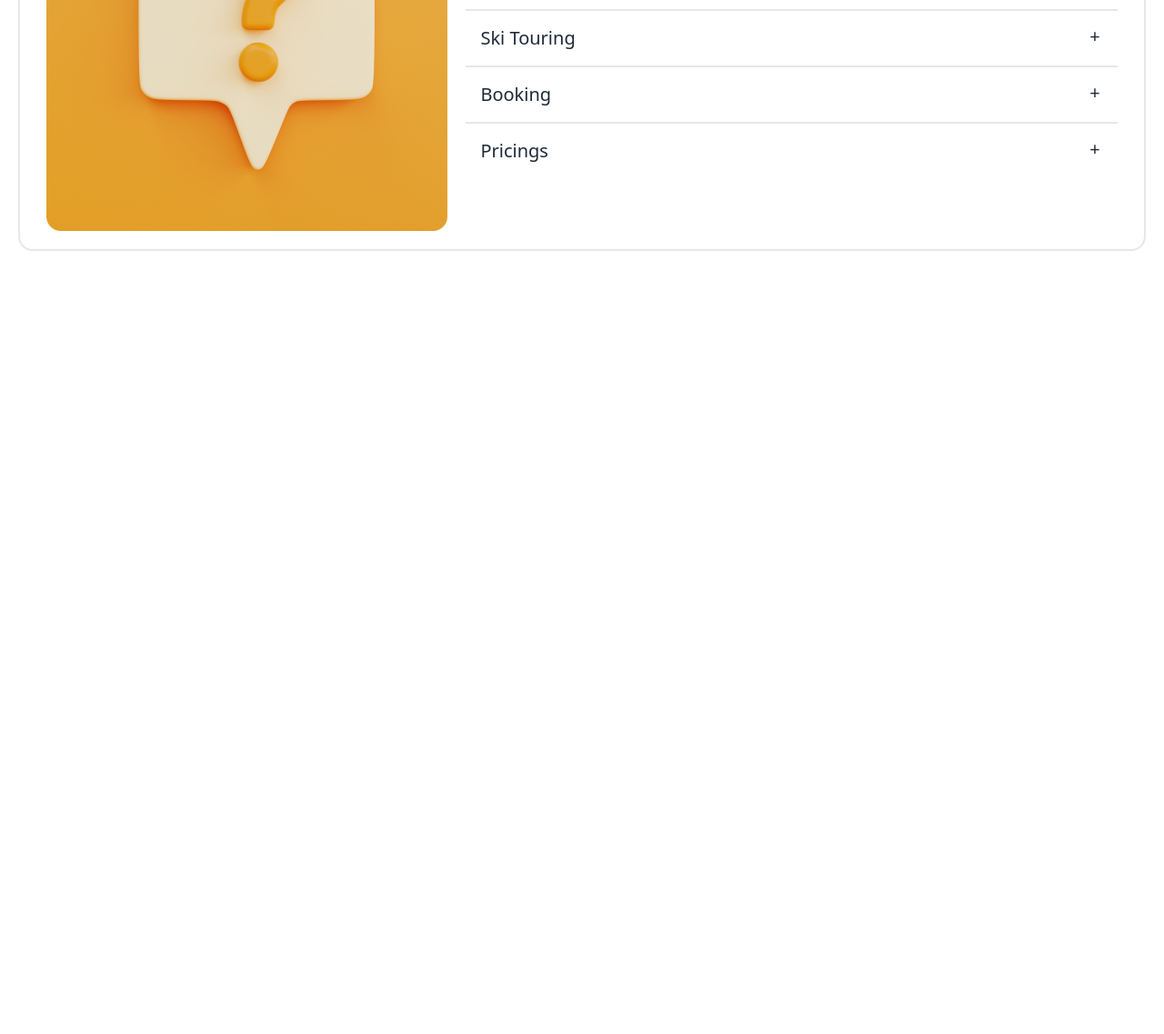
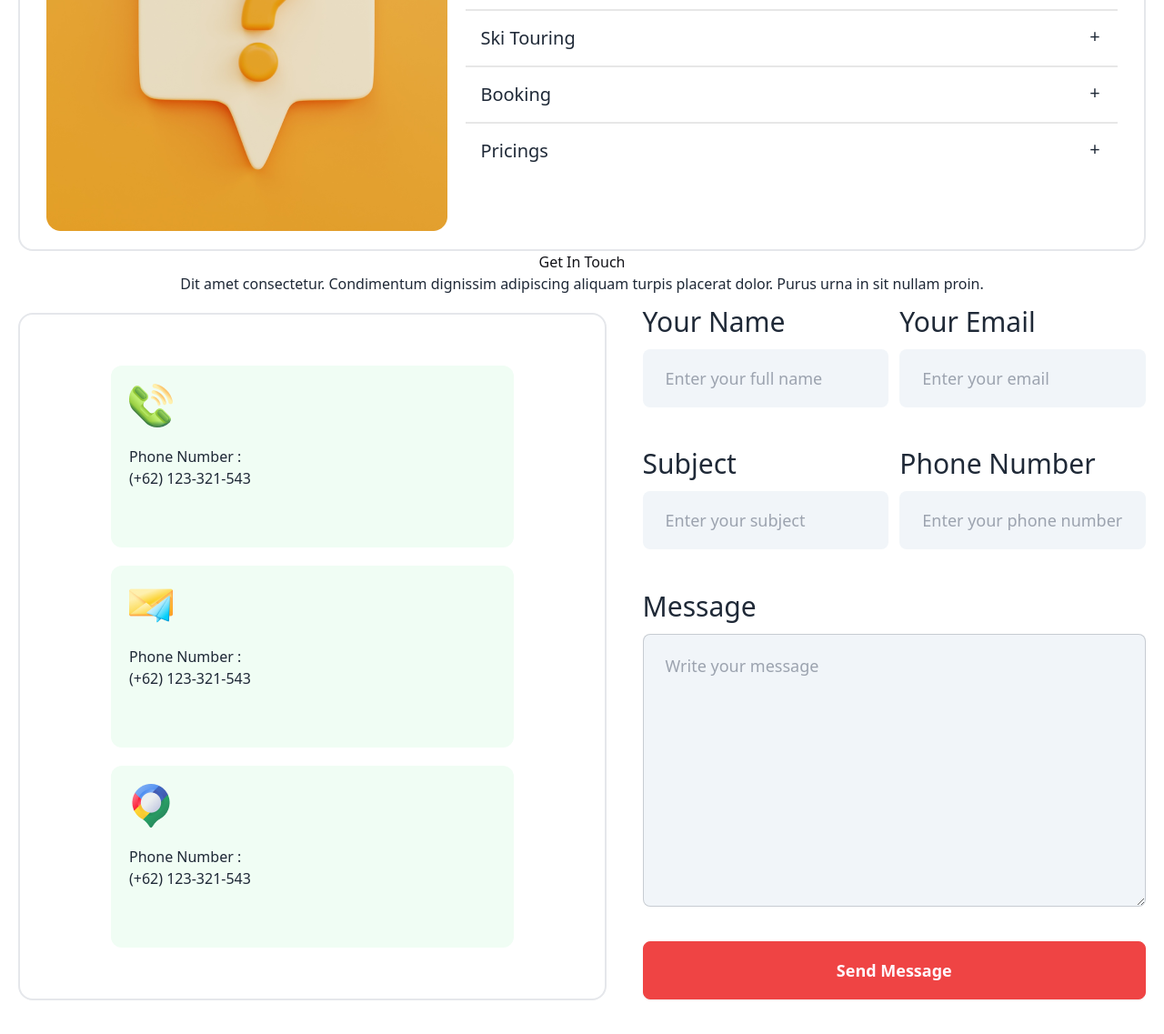
Before and after one commit to bidhanroy578/b9-a3, a plain HTML site: page index.html in a window 1280 px wide. Shown: the part 3568-4705 px from the top of the page at 91% size. Before the commit the page ends 3844 px from the top, so only its background shows below. Drawn offline with nearby package versions, Linux system fonts and the light colour scheme.

Commit message:
get in toouch section done

```diff
--- a/css/style.css
+++ b/css/style.css
@@ -13,7 +13,12 @@
 
 
 @layer components {
-        {}
+       .p-fnt {
+
+        text-align: center;
+        padding-left: 20px;
+        padding-right: 20px;
+       }
 }
 
 /*
--- a/index.html
+++ b/index.html
@@ -427,12 +427,18 @@
             <hr>
 
             <!-- accordion here  -->
-            <div class="ml-5 mr-5 mt-5 p-5 flex flex-col lg:flex-row flex-1 justify-center  gap-5 border border-2 rounded-2xl">
+            <div
+                class="ml-5 mr-5 mt-5 p-5 flex flex-col lg:flex-row flex-1 justify-center  gap-5 border border-2 rounded-2xl">
                 <div>
                     <img src="/Images/11.png" alt="" class="w-full ">
                 </div>
                 <div>
-                    <div class="collapse collapse-plus " style="border-top: 2px solid rgba(19, 19, 24, 0.10); border-radius: 0;">
+
+                    <!-- questions here  -->
+
+
+                    <div class="collapse collapse-plus "
+                        style="border-top: 2px solid rgba(19, 19, 24, 0.10); border-radius: 0;">
                         <input type="radio" name="my-accordion-3" checked="checked" />
                         <div class="collapse-title text-xl font-medium">
                             Our Equipment
@@ -442,7 +448,8 @@
                                 magna.</p>
                         </div>
                     </div>
-                    <div class="collapse collapse-plus " style="border-top: 2px solid rgba(19, 19, 24, 0.10); border-radius: 0;">
+                    <div class="collapse collapse-plus "
+                        style="border-top: 2px solid rgba(19, 19, 24, 0.10); border-radius: 0;">
                         <input type="radio" name="my-accordion-3" />
                         <div class="collapse-title text-xl font-medium">
                             Hockey Training
@@ -451,7 +458,8 @@
                             <p>Lorem ipsum dolor sit amet consectetur adipisicing elit. Molestiae, quidem.</p>
                         </div>
                     </div>
-                    <div class="collapse collapse-plus " style="border-top: 2px solid rgba(19, 19, 24, 0.10); border-radius: 0;">
+                    <div class="collapse collapse-plus "
+                        style="border-top: 2px solid rgba(19, 19, 24, 0.10); border-radius: 0;">
                         <input type="radio" name="my-accordion-3" />
                         <div class="collapse-title text-xl font-medium">
                             Private Lessons
@@ -460,7 +468,8 @@
                             <p>Lorem ipsum dolor sit amet consectetur, adipisicing elit. Illo, vitae.</p>
                         </div>
                     </div>
-                    <div class="collapse collapse-plus " style="border-top: 2px solid rgba(19, 19, 24, 0.10); border-radius: 0;">
+                    <div class="collapse collapse-plus "
+                        style="border-top: 2px solid rgba(19, 19, 24, 0.10); border-radius: 0;">
                         <input type="radio" name="my-accordion-3" />
                         <div class="collapse-title text-xl font-medium">
                             Ski Touring
@@ -469,7 +478,8 @@
                             <p>Lorem ipsum dolor sit amet consectetur, adipisicing elit. Illo, vitae.</p>
                         </div>
                     </div>
-                    <div class="collapse collapse-plus " style="border-top: 2px solid rgba(19, 19, 24, 0.10); border-radius: 0;">
+                    <div class="collapse collapse-plus "
+                        style="border-top: 2px solid rgba(19, 19, 24, 0.10); border-radius: 0;">
                         <input type="radio" name="my-accordion-3" />
                         <div class="collapse-title text-xl font-medium">
                             Booking
@@ -478,7 +488,8 @@
                             <p>Lorem ipsum dolor sit amet consectetur, adipisicing elit. Illo, vitae.</p>
                         </div>
                     </div>
-                    <div class="collapse collapse-plus " style="border-top: 2px solid rgba(19, 19, 24, 0.10); border-radius: 0;">
+                    <div class="collapse collapse-plus "
+                        style="border-top: 2px solid rgba(19, 19, 24, 0.10); border-radius: 0;">
                         <input type="radio" name="my-accordion-3" />
                         <div class="collapse-title text-xl font-medium">
                             Pricings
@@ -490,6 +501,99 @@
                     <div></div>
                 </div>
         </section>
+
+        <!-- get in touch section here  -->
+
+        <section>
+            <div>
+                <h3 class="h-fnt">Get In Touch</h3>
+                <p class="p-fnt">Dit amet consectetur. Condimentum dignissim adipiscing aliquam turpis placerat dolor.
+                    Purus urna in
+                    sit nullam proin. </p>
+            </div>
+            <div class="flex flex-col lg:flex-row flex-1">
+
+
+                <div class="items-center lg:w-full border border-2 p-5 rounded-2xl m-5 lg:px-20 lg:py-14">
+
+                    <div class="ml-5 mr-5  mb-5 ">
+                        <div class=" bg-green-50 rounded-xl p-5 lg:h-[200px]">
+                            <div>
+                                <img src="/Images/Group 1171275317.png" alt="" class="mb-5">
+                            </div>
+                            <p>Phone Number :</p>
+                            <h4>(+62) 123-321-543</h4>
+                        </div>
+                    </div>
+                    <div class="ml-5 mr-5 mb-5 ">
+                        <div class=" bg-green-50 rounded-xl p-5 lg:h-[200px] ">
+                            <div>
+                                <img src="/Images/Group 1171275318.png" alt="" class="mb-5">
+                            </div>
+                            <p>Phone Number :</p>
+                            <h4>(+62) 123-321-543</h4>
+                        </div>
+                    </div>
+                    <div class="ml-5 mr-5 ">
+                        <div class=" bg-green-50 rounded-xl p-5 lg:h-[200px]">
+                            <div>
+                                <img src="/Images/Group 1171275321.png" alt="" class="mb-5">
+                            </div>
+                            <p>Phone Number :</p>
+                            <h4>(+62) 123-321-543</h4>
+                        </div>
+                    </div>
+
+                </div>
+
+
+                <form action="" class=" text-center ml-5 mr-5 mt-3 lg:grid grid-cols-2 gap-3  justify-center lg:w-full">
+
+
+                    <div class="">
+                        <h3 class="text-left text-3xl mb-3">Your Name</h3>
+                        <input type="text" placeholder="Enter your full name"
+                            class="input  input-lg w-full bg-slate-100 mb-3" />
+                    </div>
+                    <div class="">
+                        <h3 class="text-left text-3xl mb-3">Your Email</h3>
+                        <input type="text" placeholder="Enter your email"
+                            class="input  input-lg w-full bg-slate-100 mb-3" />
+                    </div>
+                    <div>
+                        <h3 class="text-left text-3xl mb-3">Subject</h3>
+                        <input type="text" placeholder="Enter your subject"
+                            class="input  input-lg w-full bg-slate-100 mb-3" />
+                    </div>
+                    <div class="">
+                        <h3 class="text-left text-3xl mb-3">Phone Number</h3>
+                        <input type="text" placeholder="Enter your phone number"
+                            class="input  input-lg w-full bg-slate-100 mb-3" />
+                    </div>
+                    <div class="col-span-2">
+                        <h3 class="text-left text-3xl mb-3">Message</h3>
+                        <textarea class="textarea textarea-bordered textarea-lg bg-slate-100 w-full h-[300px] " placeholder="Write your message"></textarea>
+                    </div>
+                    <div class=" col-span-2">
+                        <button class="btn btn-secondary btn-lg w-full mt-0 bg-red-500 border-red-500 text-start text-left ">Send Message</button>
+                    </div>
+
+                </form>
+
+            </div>
+
+            <!-- social media  -->
+
+            <div class="w-auto h-[150px] rounded-2xl bg-slate-100 mr-5 ml-5 flex flex-col justify-center items-center mt-5 ">
+                <p>Social Media</p>
+                <p class="tracking-widest">
+                    <i class="fa-brands fa-twitter"></i> &ThickSpace;
+                    <i class="fa-brands fa-facebook-f"></i> &ThickSpace;
+                    <i class="fa-brands fa-instagram"></i> &ThickSpace;
+                    <i class="fa-brands fa-github"></i>
+                </p>
+            </div>
+        </section>
     </main>
     <footer>
 
```
